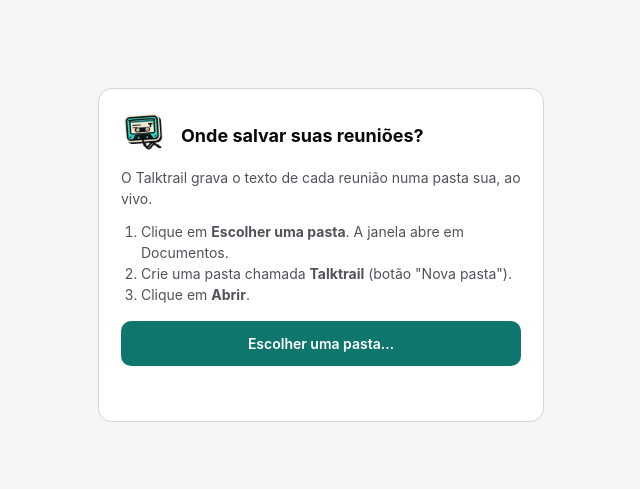
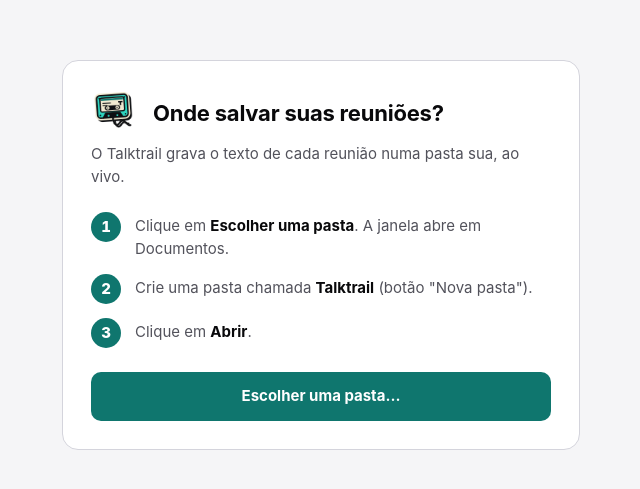
Before and after one commit to lavinialencar/talktrail, a browser extension: page extension/escolher-pasta.html in a window 1280 px wide. Shown: the part 145-634 px from the top of the page, without its empty margins (319-959 px from the left). Drawn offline with Linux system fonts and the light colour scheme.

Commit message:
Escolher pasta: passos numerados em destaque, sem espaço sobrando

```diff
--- a/extension/escolher-pasta.html
+++ b/extension/escolher-pasta.html
@@ -7,24 +7,30 @@
   :root { --fundo: #f5f5f7; --texto: #09090b; --mudo: #52525b; --acento: #0f766e; --acento-t: #fff; --card: #fff; --linha: #d4d4dc; }
   @media (prefers-color-scheme: dark) { :root { --fundo: #131313; --texto: #fafafa; --mudo: #a3a3a3; --acento: #2dd4bf; --acento-t: #04201d; --card: #1f1f1f; --linha: #3b3b3b; } }
   html, body { margin: 0; height: 100%; }
-  body { background: var(--fundo); color: var(--texto); font: 14px/1.5 Inter, -apple-system, system-ui, sans-serif; display: grid; place-items: center; }
-  main { width: min(400px, calc(100% - 40px)); background: var(--card); border: 1px solid var(--linha); border-radius: 14px; padding: 22px; }
-  h1 { margin: 0 0 8px; font-size: 18px; display: flex; align-items: center; gap: 12px; }
-  h1 img { width: 48px; height: 48px; }
-  p { margin: 0 0 12px; color: var(--mudo); }
-  ol { margin: 0 0 16px; padding-left: 20px; color: var(--mudo); }
-  button { font: inherit; font-weight: 600; width: 100%; padding: 12px; border-radius: 10px; border: 0; cursor: pointer; background: var(--acento); color: var(--acento-t); }
+  body { background: var(--fundo); color: var(--texto); font: 15px/1.5 Inter, -apple-system, system-ui, sans-serif; display: grid; place-items: center; }
+  main { width: min(460px, calc(100% - 40px)); background: var(--card); border: 1px solid var(--linha); border-radius: 16px; padding: 28px; }
+  h1 { margin: 0 0 6px; font-size: 22px; line-height: 1.2; letter-spacing: -.01em; display: flex; align-items: center; gap: 14px; }
+  h1 img { width: 48px; height: 48px; flex: none; }
+  .sub { margin: 0 0 24px; color: var(--mudo); }
+  ol { list-style: none; counter-reset: passo; margin: 0 0 24px; padding: 0; display: flex; flex-direction: column; gap: 14px; }
+  li { counter-increment: passo; display: flex; align-items: flex-start; gap: 14px; }
+  li::before { content: counter(passo); flex: none; width: 30px; height: 30px; border-radius: 50%; display: grid; place-items: center; background: var(--acento); color: var(--acento-t); font-weight: 800; font-size: 15px; font-variant-numeric: tabular-nums; }
+  li span { padding-top: 3px; color: var(--mudo); }
+  li b { color: var(--texto); font-weight: 700; }
+  button { font: inherit; font-weight: 700; width: 100%; padding: 13px; border-radius: 10px; border: 0; cursor: pointer; background: var(--acento); color: var(--acento-t); }
+  button:hover { filter: brightness(1.08); }
   button:focus-visible { outline: 2px solid var(--texto); outline-offset: 2px; }
-  #status { margin: 12px 0 0; min-height: 1.5em; color: var(--texto); font-weight: 600; }
+  #status { margin: 14px 0 0; color: var(--texto); font-weight: 600; }
+  #status:empty { display: none; }
 </style>
 <body>
   <main>
     <h1><img src="icons/icon-128.png" alt="">Onde salvar suas reuniões?</h1>
-    <p>O Talktrail grava o texto de cada reunião numa pasta sua, ao vivo.</p>
+    <p class="sub">O Talktrail grava o texto de cada reunião numa pasta sua, ao vivo.</p>
     <ol>
-      <li>Clique em <b>Escolher uma pasta</b>. A janela abre em Documentos.</li>
-      <li>Crie uma pasta chamada <b>Talktrail</b> (botão "Nova pasta").</li>
-      <li>Clique em <b>Abrir</b>.</li>
+      <li><span>Clique em <b>Escolher uma pasta</b>. A janela abre em Documentos.</span></li>
+      <li><span>Crie uma pasta chamada <b>Talktrail</b> (botão "Nova pasta").</span></li>
+      <li><span>Clique em <b>Abrir</b>.</span></li>
     </ol>
     <button id="escolher" type="button">Escolher uma pasta…</button>
     <p id="status" role="status"></p>
```
